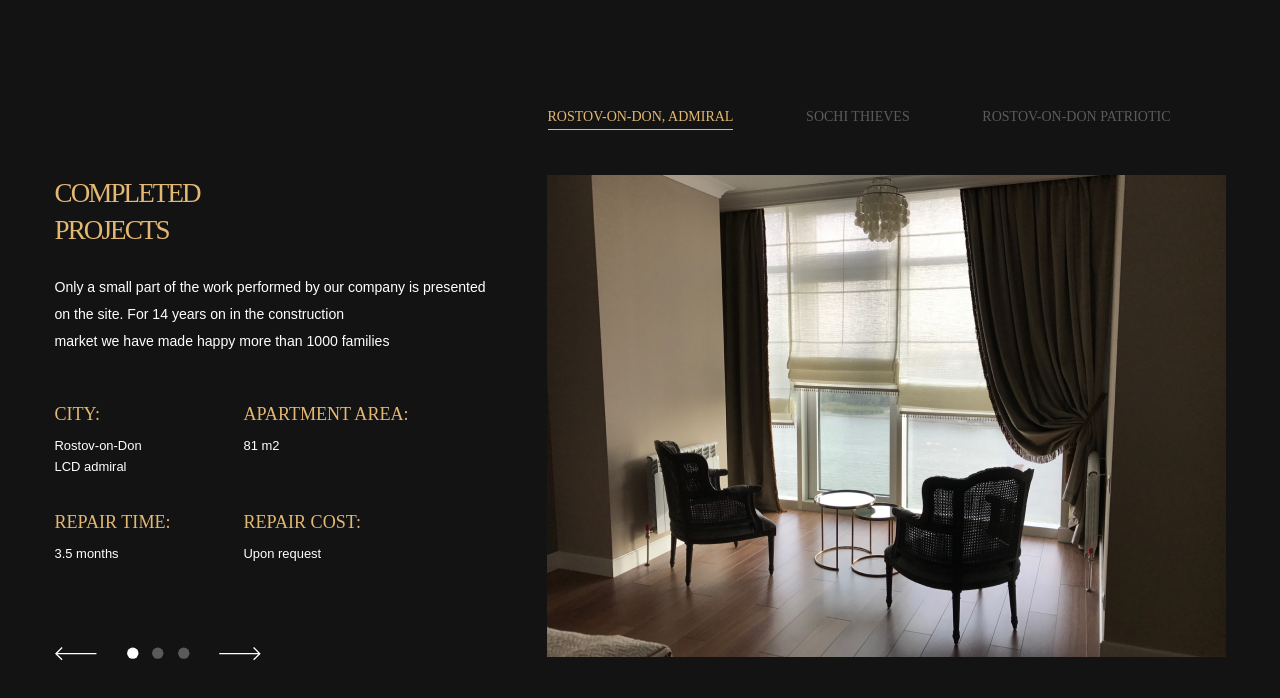
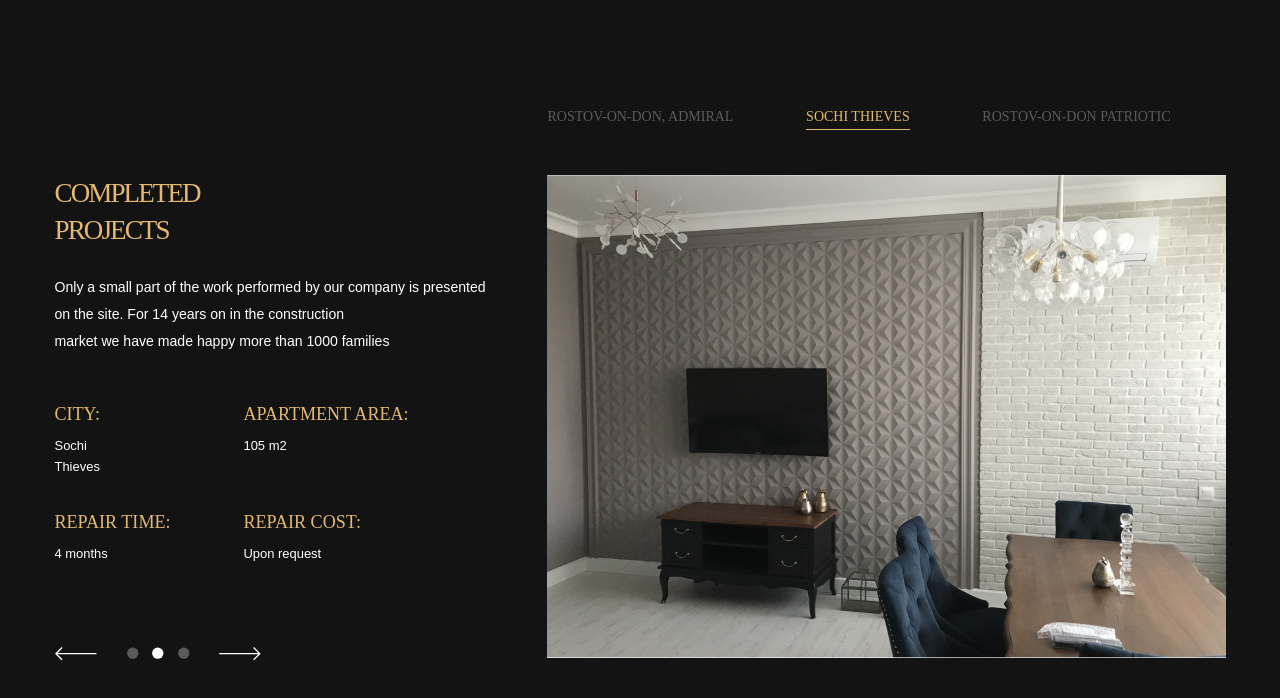
Before and after one commit to EkaterinaPuzanova/Slider-JS, a plain HTML site: page index.html in a window 1280 px wide. Both pictures are taken after a click on the item "SOCHI THIEVES". Drawn offline with Linux system fonts and the light colour scheme; files whose address does not match are found by name.

Commit message:
feat: add slider interactivity

```diff
--- a/index.html
+++ b/index.html
@@ -4,7 +4,7 @@
     <meta charset="UTF-8">
     <meta http-equiv="X-UA-Compatible" content="IE=edge">
     <meta name="viewport" content="width=device-width, initial-scale=1.0">
-    <link rel="icon" href="assets/images/ico.ico">
+    <link rel="icon" href="assets/images/icon-slider.ico">
     <link rel="stylesheet" href="style/style.css">
     <title>Slider-JS</title>
 </head>
@@ -12,9 +12,9 @@
     <section class="slider" id="slider">
         <div class="slider__wrapper">
             <ul class="slider__links">
-                <li class="slider__link slider__link_checked">Rostov-on-Don, Admiral</li>
-                <li class="slider__link">Sochi Thieves</li>
-                <li class="slider__link">Rostov-on-Don Patriotic</li>
+                <li class="slider__link slider__link_checked" data-index="0">Rostov-on-Don, Admiral</li>
+                <li class="slider__link" data-index="1">Sochi Thieves</li>
+                <li class="slider__link" data-index="2">Rostov-on-Don Patriotic</li>
             </ul>
             <div class="slider__content">
                 <div class="slider__info">
@@ -23,39 +23,35 @@
                         <p class="slider__subtitle">Only a small part of the work performed by our company is presented on the site. For 14 years on in the construction<br>market we have made happy more than 1000 families</p>
                         <div class="slider__info-items">
                             <div class="slider__info-item">
-                                <h3 class="slider__info-title">City:</h3>
-                                <p class="slider__info-subtitle">Rostov-on-Don<br>LCD admiral</p>
+                                <h3 class="slider__info-title title-city">City:</h3>
+                                <p class="slider__info-subtitle subtitle-city">Rostov-on-Don<br>LCD admiral</p>
                             </div>
                             <div class="slider__info-item">
-                                <h3 class="slider__info-title">Apartment area:</h3>
-                                <p class="slider__info-subtitle">81 m2</p>
+                                <h3 class="slider__info-title title-apart">Apartment area:</h3>
+                                <p class="slider__info-subtitle subtitle-apart">81 m2</p>
                             </div>
                             <div class="slider__info-item">
-                                <h3 class="slider__info-title">Repair time:</h3>
-                                <p class="slider__info-subtitle">3.5 months</p>
+                                <h3 class="slider__info-title title-time">Repair time:</h3>
+                                <p class="slider__info-subtitle subtitle-time">3.5 months</p>
                             </div>
                             <div class="slider__info-item">
-                                <h3 class="slider__info-title">Repair Cost:</h3>
-                                <p class="slider__info-subtitle">Upon request</p>
+                                <h3 class="slider__info-title title-cost">Repair Cost:</h3>
+                                <p class="slider__info-subtitle subtitle-cost">Upon request</p>
                             </div>
                         </div>
                     </div>
                     <div class="slider__buttons">
                         <button class="button-arrow left-arrow" id="left-arrow"><img src="assets/images/left-arrow.svg" alt="left-arrow"></button>
                         <div class="button-circle">
-                            <img src="assets/images/circle.svg" alt="circle" class="circle__page circle__page_checked">
-                            <img src="assets/images/circle.svg" alt="circle" class="circle__page">
-                            <img src="assets/images/circle.svg" alt="circle" class="circle__page">
                         </div>
                         <button class="button-arrow right-arrow" id="right-arrow"><img src="assets/images/right-arrow.svg" alt="right-arrow"></button>
                     </div>
                 </div>
                 <div class="slider__img">
-                    <img src="assets/images/slider-img.jpg" alt="example-interior">
                 </div>
             </div>
         </div>
     </section>
-    <script src="script/script.js"></script>
+    <script src="script/script.js" type="module"></script>
 </body>
 </html>
--- /dev/null
+++ b/script/data.js
@@ -0,0 +1,18 @@
+export let data = [
+    {
+        subtitleCity: `Rostov-on-Don
+        LCD admiral`,
+        subtitleApart: "81 m2",
+        subtitleTime: "3.5 months"
+    }, {
+        subtitleCity: `Sochi
+        Thieves`,
+        subtitleApart: "105 m2",
+        subtitleTime: "4 months"
+    }, {
+        subtitleCity: `Rostov-on-Don
+        Patriotic`,
+        subtitleApart: "93 m2",
+        subtitleTime: "3 months"
+    }
+]
--- a/script/script.js
+++ b/script/script.js
@@ -0,0 +1,91 @@
+import { data } from '/script/data.js';
+
+function initSlider() {
+
+    let sliderImages = document.querySelector(".slider__img");
+    let sliderArrows = document.querySelectorAll(".button-arrow");
+    let sliderDots = document.querySelector(".button-circle");
+    let sliderDiscription = document.querySelector(".slider__description");
+    let sliderLinks = document.querySelector(".slider__links");
+
+    initImages();
+    initArrows();
+    initDots();
+    initLinks();
+
+    function initImages() {
+        data.forEach((el, index) => {
+            let img = `<img src="assets/images/slider-img${index}.jpg" class="img ${index === 0? "active" : ""}" data-index="${index}" alt="example-interior">`;
+            sliderImages.innerHTML += img;
+        });
+    }
+
+    function initArrows() {
+        sliderArrows.forEach(arrow => {
+            arrow.addEventListener("click", function() {
+                let curNumber = +sliderImages.querySelector(".active").dataset.index;
+                let nextNumber;
+                if (arrow.classList.contains("left-arrow")) {
+                    nextNumber = curNumber === 0 ? data.length - 1 : curNumber - 1;
+                } else {
+                    nextNumber = curNumber === data.length - 1 ? 0 : curNumber + 1;
+                }
+                moveSlider(nextNumber);
+            });
+        });
+    }
+
+    function initDots() {
+        data.forEach((el, index) => {
+            let dot = `<img src="assets/images/circle.svg" alt="circle" class="circle__page ${index === 0? "circle__page_checked" : ""}" data-index="${index}"></img>`
+            sliderDots.innerHTML += dot;
+        });
+        sliderDots.querySelectorAll(".circle__page").forEach(dot => {
+            dot.addEventListener("click", function() {
+                moveSlider(this.dataset.index);
+            })
+        })
+    }
+
+    function moveSlider(num) {
+        changeImg(num);
+        changeLink(num);
+        changeInfo(num);
+        changeDots(num);
+    }
+
+    function changeImg(num) {
+        sliderImages.querySelector(".active").classList.remove("active");
+        sliderImages.querySelector(`[data-index='${num}']`).classList.add("active");
+    }
+
+    function changeLink(num) {
+        sliderLinks.querySelector(".slider__link_checked").classList.remove("slider__link_checked");
+        sliderLinks.querySelector(`[data-index='${num}']`).classList.add("slider__link_checked");
+    }
+
+    function changeInfo(num) {
+        let subtitleCity = sliderDiscription.querySelector(".subtitle-city");
+        let subtitleApart = sliderDiscription.querySelector(".subtitle-apart");
+        let subtitleTime = sliderDiscription.querySelector(".subtitle-time");
+        subtitleCity.innerText = `${data[num].subtitleCity}`;
+        subtitleApart.innerText = `${data[num].subtitleApart}`;
+        subtitleTime.innerText = `${data[num].subtitleTime}`;
+    }
+
+    function changeDots(num) {
+        sliderDots.querySelector(".circle__page_checked").classList.remove("circle__page_checked");
+        sliderDots.querySelector(`[data-index='${num}']`).classList.add("circle__page_checked");
+    }
+
+    function initLinks() {
+        sliderLinks.querySelectorAll(".slider__link").forEach(link => {
+            link.addEventListener('click', function() {
+                moveSlider(this.dataset.index);
+            })
+        });
+    }
+
+}
+
+document.addEventListener("DOMContentLoaded", initSlider);
--- a/style/section.css
+++ b/style/section.css
@@ -87,8 +87,21 @@
 }
 
 .slider__img {
+    position: relative;
     width: 679px;
     height: 482px;
+}
+
+.img {
+    position: absolute;
+    left: 0;
+    top: 0;
+    opacity: 0;
+    transition: opacity 800ms ease;
+}
+
+.img.active {
+    opacity: 1;
 }
 
 .slider__buttons {
@@ -105,7 +118,11 @@
 }
 
 .slider__link,
-.circle__page {
+.circle__page,
+.img,
+.subtitle-apart,
+.subtitle-city,
+.subtitle-time {
     transition: all 0.3s ease;
 }
 
@@ -122,6 +139,11 @@
 .circle__page:hover,
 .circle__page_checked {
     opacity: 1;
+}
+
+.circle__page_checked,
+.slider__link_checked {
+    pointer-events: none;
 }
 
 .slider__link,
```
Also changed, not shown: assets/images/icon-slider.ico (renamed from assets/images/ico.ico), assets/images/icon.ico (deleted), assets/images/slider-img0.jpg (renamed from assets/images/slider-img.jpg), assets/images/slider-img1.jpg (added), assets/images/slider-img2.jpg (added).
